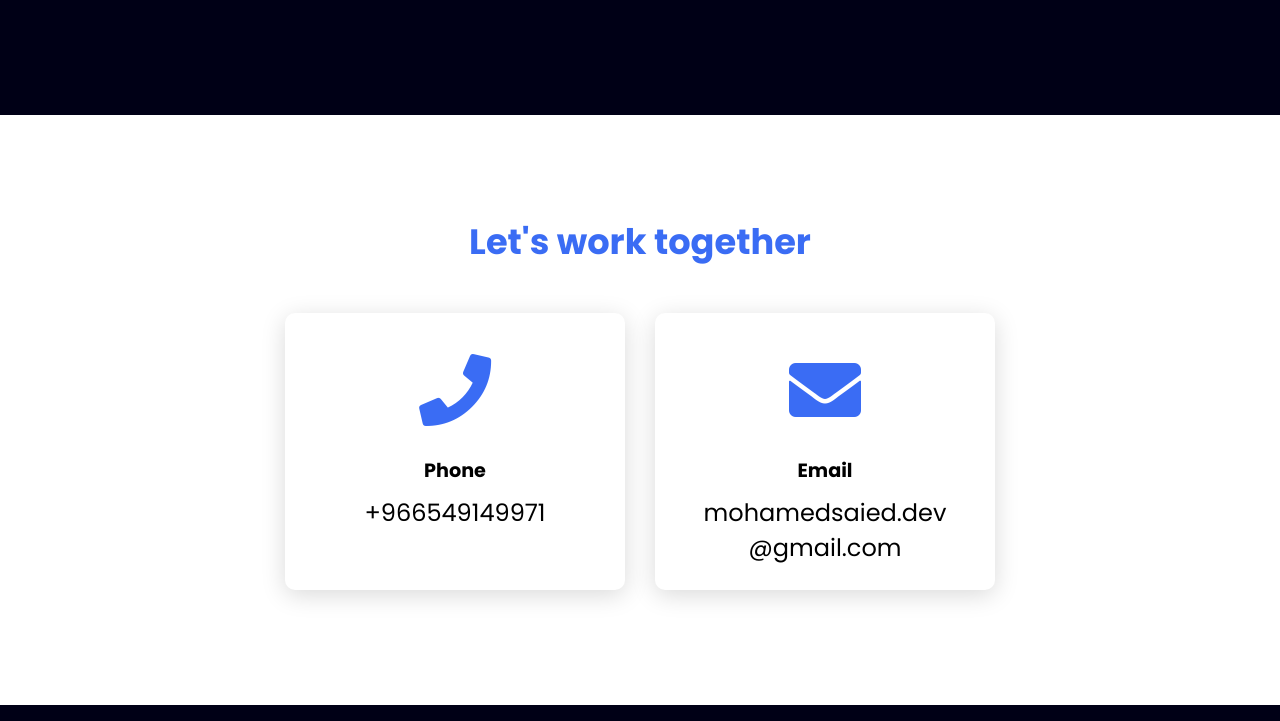
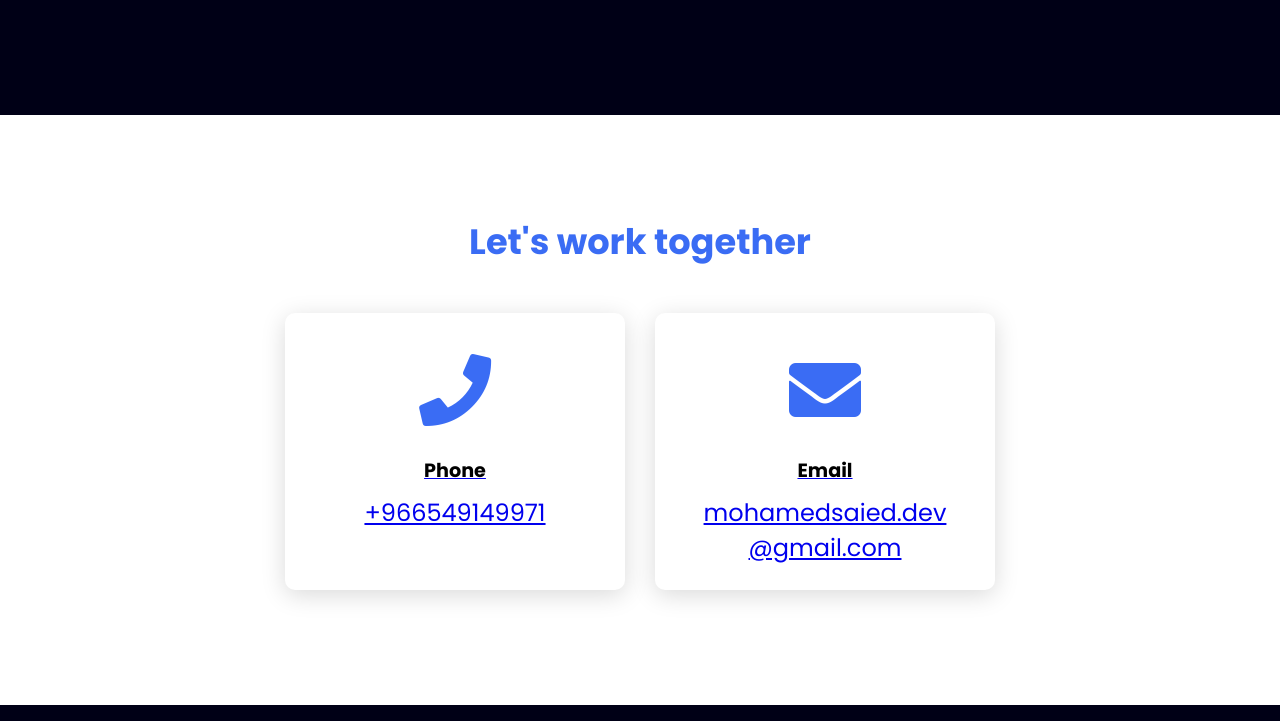
Before and after one commit to Mohamed-Saied-dev/html-css-only-portfolio-traning, a plain HTML site: page index.html in a window 1280 px wide. Shown: the part 3170-3891 px from the top of the page. Drawn offline with Linux system fonts and the light colour scheme.

Commit message:
Update index.html

```diff
--- a/index.html
+++ b/index.html
@@ -160,6 +160,7 @@
         <h2 class="title">Let's work together</h2>
         <div class="content">
             <div class="card">
+                <a href="tel:00966549149971">
                 <div class="icon">
                     <i class="fas fa-phone"></i>
                 </div>
@@ -167,8 +168,10 @@
                     <h3>Phone</h3>
                     <p>+966549149971</p>
                 </div>
+                </a>
             </div>
             <div class="card">
+                <a href="mailto:mohamedsaied.dev@gmail.com">
                 <div class="icon">
                     <i class="fas fa-envelope"></i>
                 </div>
@@ -176,6 +179,7 @@
                     <h3>Email</h3>
                     <p>mohamedsaied.dev<br>@gmail.com</p>
                 </div>
+                </a>
             </div>
         </div>
     </section>
```
